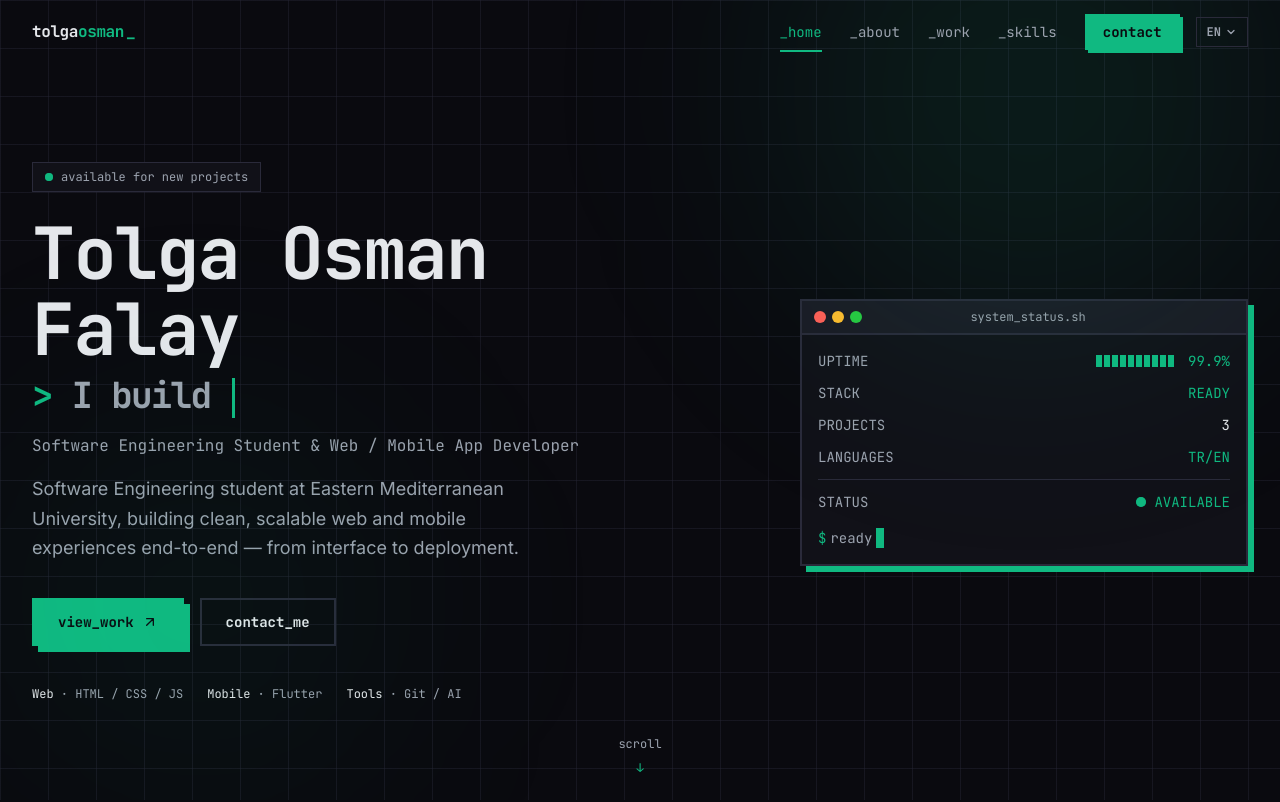
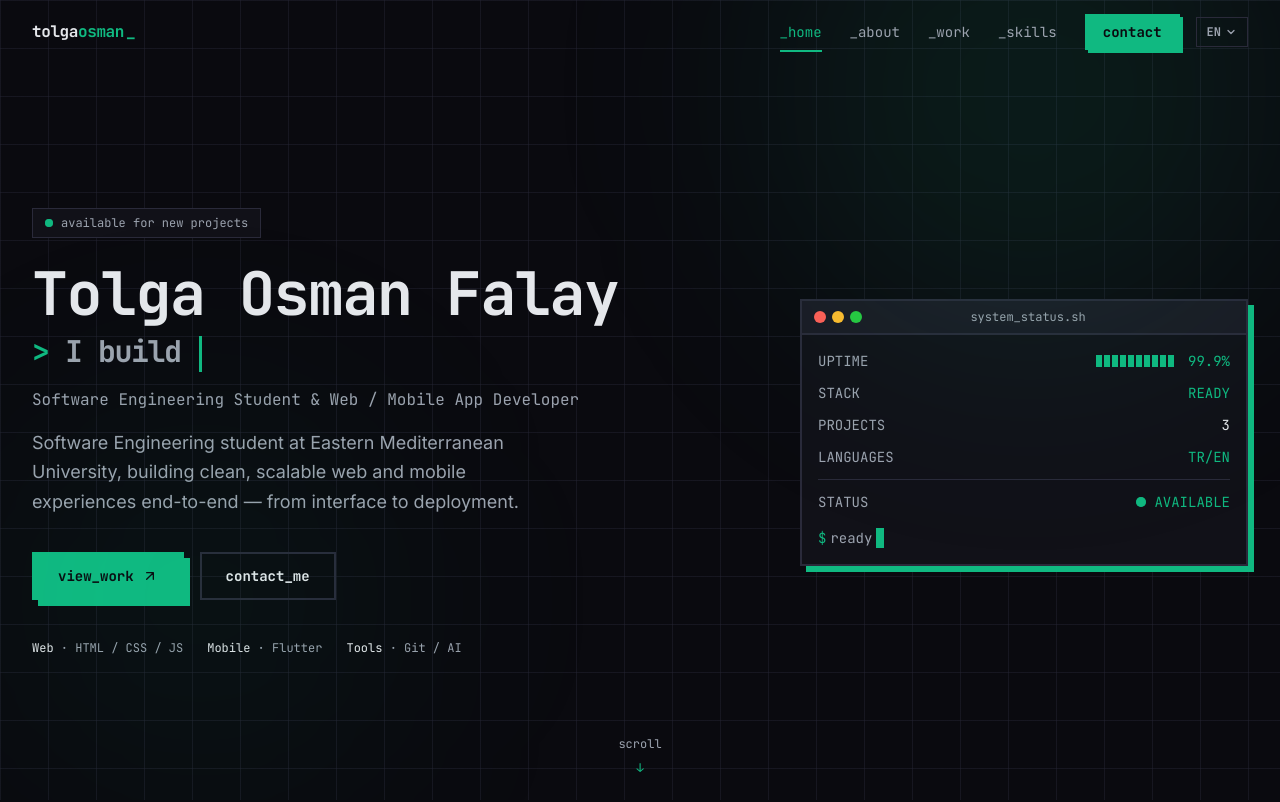
Before and after one commit to tolgaosman/osmanPortfolio, a Next.js app: page / in a window 1280 px wide. Shown: the top 802 px of the page. Built offline with nearby package versions, Linux system fonts and the light colour scheme.

Commit message:
Update HeroSection.tsx

```diff
--- a/components/Hero/HeroSection.tsx
+++ b/components/Hero/HeroSection.tsx
@@ -51,10 +51,10 @@ export default function HeroSection() {
 
           <motion.h1
             variants={item}
-            className="font-mono text-4xl font-bold leading-[1.05] tracking-tight sm:text-5xl lg:text-6xl xl:text-7xl"
+            className="font-mono text-3xl font-bold leading-[1.05] tracking-tight sm:text-4xl lg:text-5xl xl:text-6xl"
           >
-            <span className="block text-text">Tolga Osman Falay</span>
-            <span className="mt-2 block text-2xl text-muted sm:text-3xl lg:text-4xl">
+            <span className="block text-text whitespace-nowrap">Tolga Osman Falay</span>
+            <span className="mt-2 block text-xl text-muted sm:text-2xl lg:text-3xl whitespace-normal">
               <span className="text-accent">&gt;</span>{h.buildPrefix ? ` ${h.buildPrefix} ` : " "}
               <TypewriterText
                 words={h.typewriter}
```
